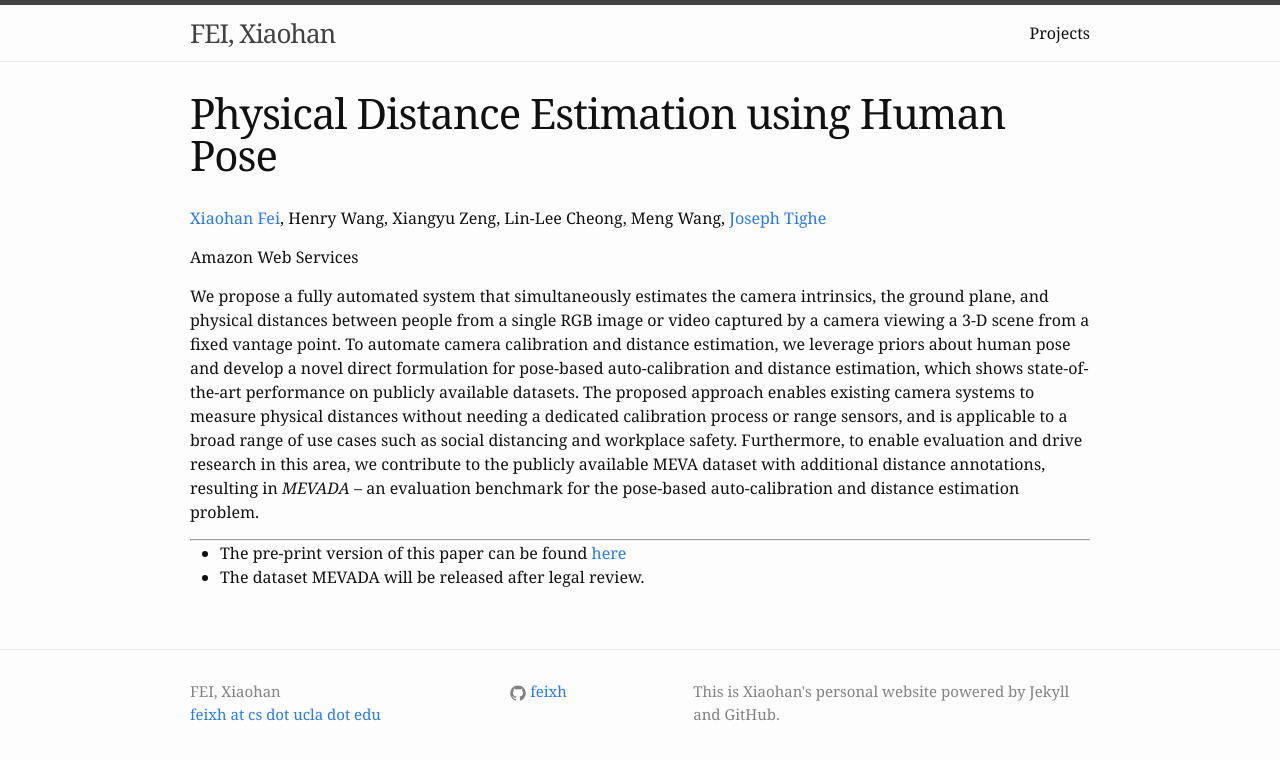
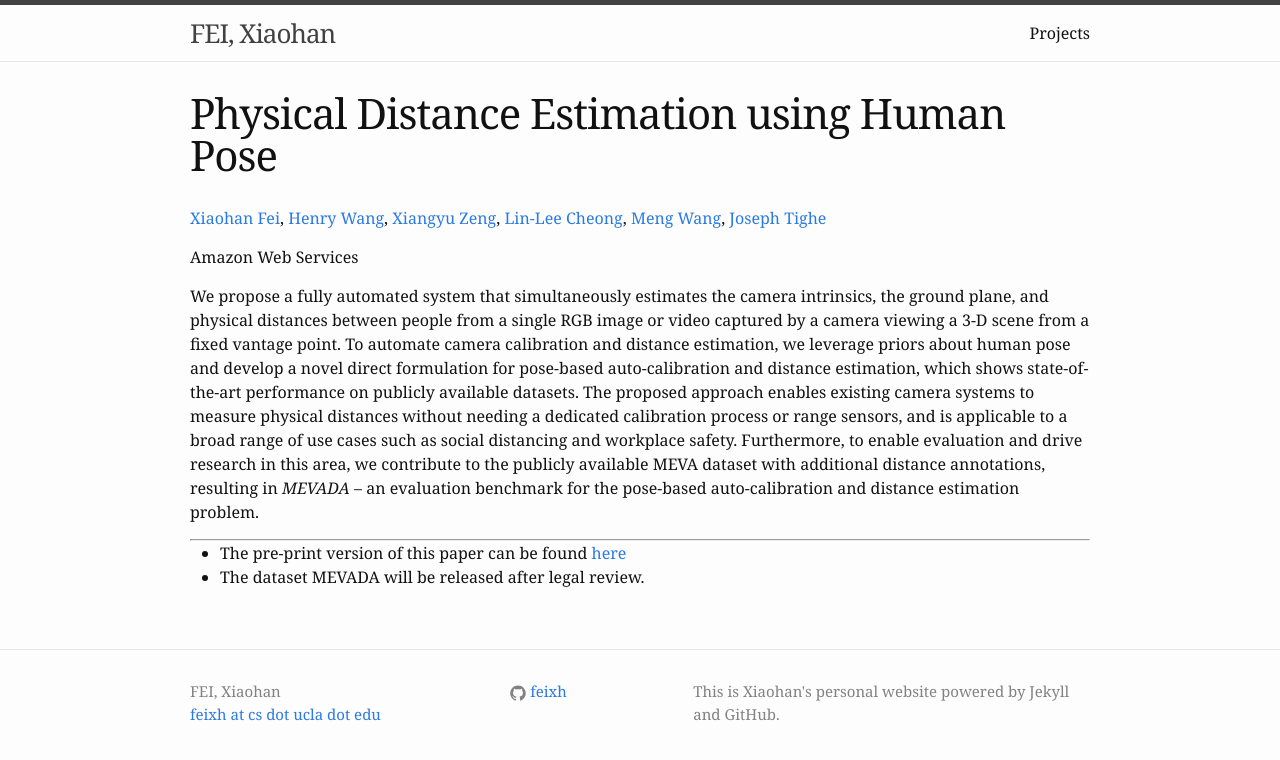
Before and after one commit to feixh/feixh.github.com, a Jekyll site: the page built from projects/physical_distance/index.md, in a window 1280 px wide. Shown: the top 760 px of the page. Built offline with Jekyll 4.4.1, drawn with Linux system fonts in a browser that asks for light colours; part of the change alters nothing that is shown.

```diff
--- a/projects/physical_distance/index.md
+++ b/projects/physical_distance/index.md
@@ -7,7 +7,8 @@ exclude: true
 
 <!-- set exclude to true to prevent the entry entering the navigation bar -->
 
-[Xiaohan Fei](https://feixh.github.io), Henry Wang, Xiangyu Zeng, Lin-Lee Cheong, Meng Wang, [Joseph Tighe](https://jovapo.github.io/)
+[Xiaohan Fei](https://feixh.github.io), [Henry Wang](https://www.linkedin.com/in/henry-yuanheng-wang-25206858/), [Xiangyu Zeng](https://www.linkedin.com/in/xiangyu-zeng-6b9833120/), [Lin-Lee Cheong](https://www.linkedin.com/in/linleecheong/), [Meng Wang](https://www.linkedin.com/in/wang-meng-6aa61813/), [Joseph Tighe](https://jovapo.github.io/)
+
 
 Amazon Web Services
 
```
